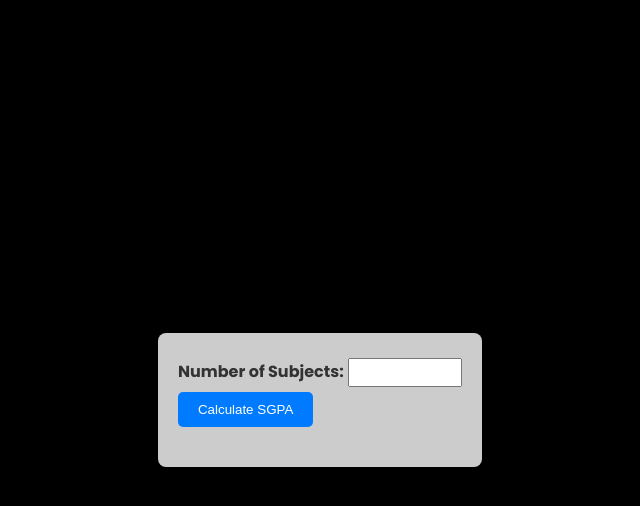
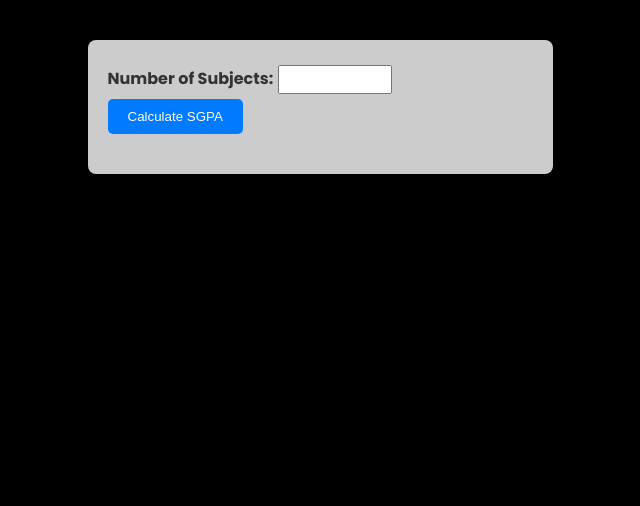
Before and after one commit to hemanth5666/sgpa_calculator, a plain HTML site: page index.html in a window 1280 px wide. Shown: the whole page, without its empty margins (320-960 px from the left). Drawn offline with Linux system fonts and the light colour scheme.

Commit message:
Update index.html

```diff
--- a/index.html
+++ b/index.html
@@ -3,15 +3,11 @@
 <head>
     <meta charset="UTF-8">
     <meta name="viewport" content="width=device-width, initial-scale=1.0">
-    <meta name="theme-color" content="#000"> <!-- Specify theme color -->
-    <meta name="format-detection" content="telephone=no"> <!-- Disable auto-detection of phone numbers -->
-    <meta http-equiv="X-UA-Compatible" content="IE=edge"> <!-- Ensure use of the latest IE rendering engine -->
-    <meta name="HandheldFriendly" content="true"> <!-- Specify that the site is handheld friendly -->
-
     <title>SGPA Calculator</title>
     <style>
         @import url('https://fonts.googleapis.com/css2?family=Poppins:wght@300;400;500;600;700;800;900&display=swap');
-
+        ::-webkit-scrollbar {
+            display: none; }
         body {
             font-family: 'Poppins',sans-serif;
             margin: 0;
@@ -21,6 +17,12 @@
             align-items: center;
             height: 100vh;
             background-color: #000;
+        }
+        #container {
+            height: 90%; /* Adjust the height as per your requirement */
+            overflow: auto; /* Enable scrolling */
+            width: 465px;
+            margin: 3px;
         }
         form {
             background-color: #ccc; /* Changed to grey */
@@ -63,6 +65,7 @@
     </style>
 </head>
 <body>
+    <div id="container">
         <form id="sgpaForm">
             <label for="numSubjects">Number of Subjects:</label>
             <input type="number" id="numSubjects" name="numSubjects" min="1" required><br>
@@ -72,6 +75,7 @@
             <input type="submit" value="Calculate SGPA">
             <div id="result"></div> <!-- Result will be displayed here -->
         </form>
+    </div>
 
     <script>
         document.getElementById("sgpaForm").addEventListener("submit", function(event) {
```
Lines whose indentation alone changed are shown as unchanged.
